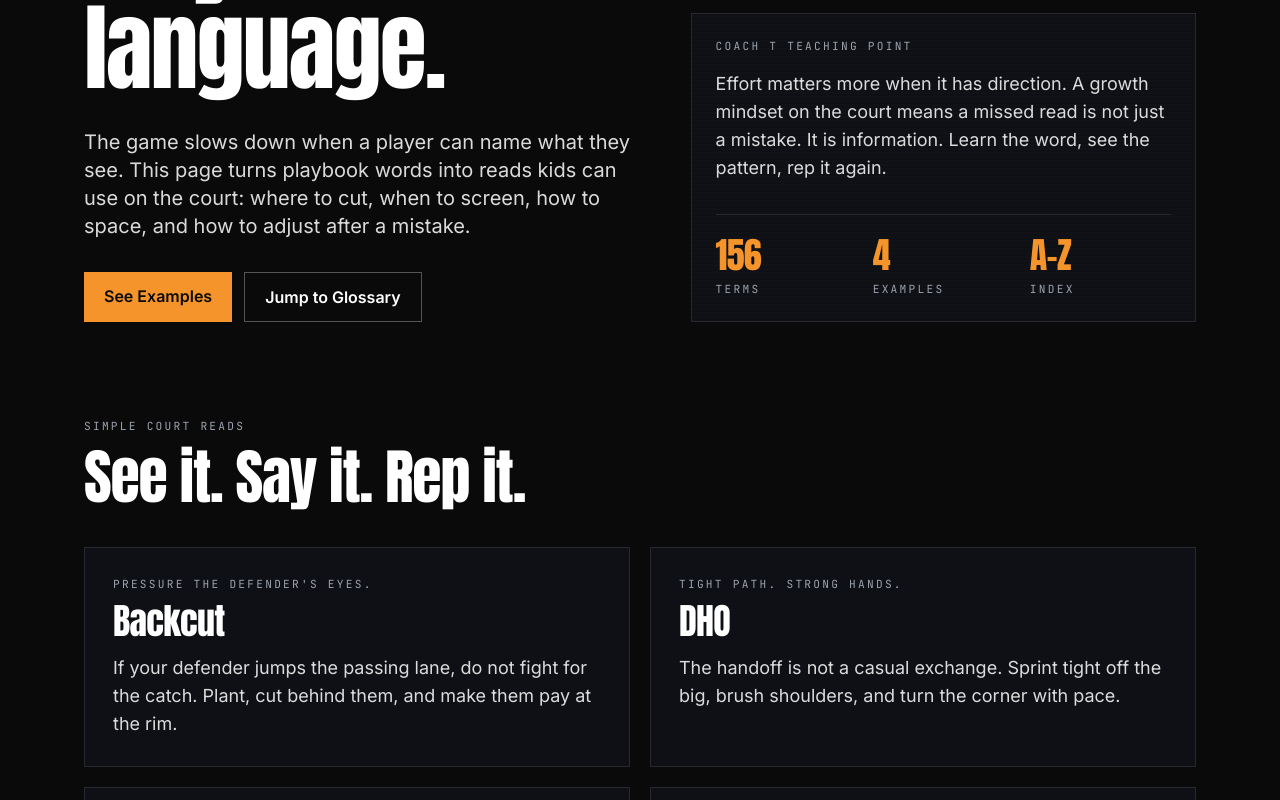
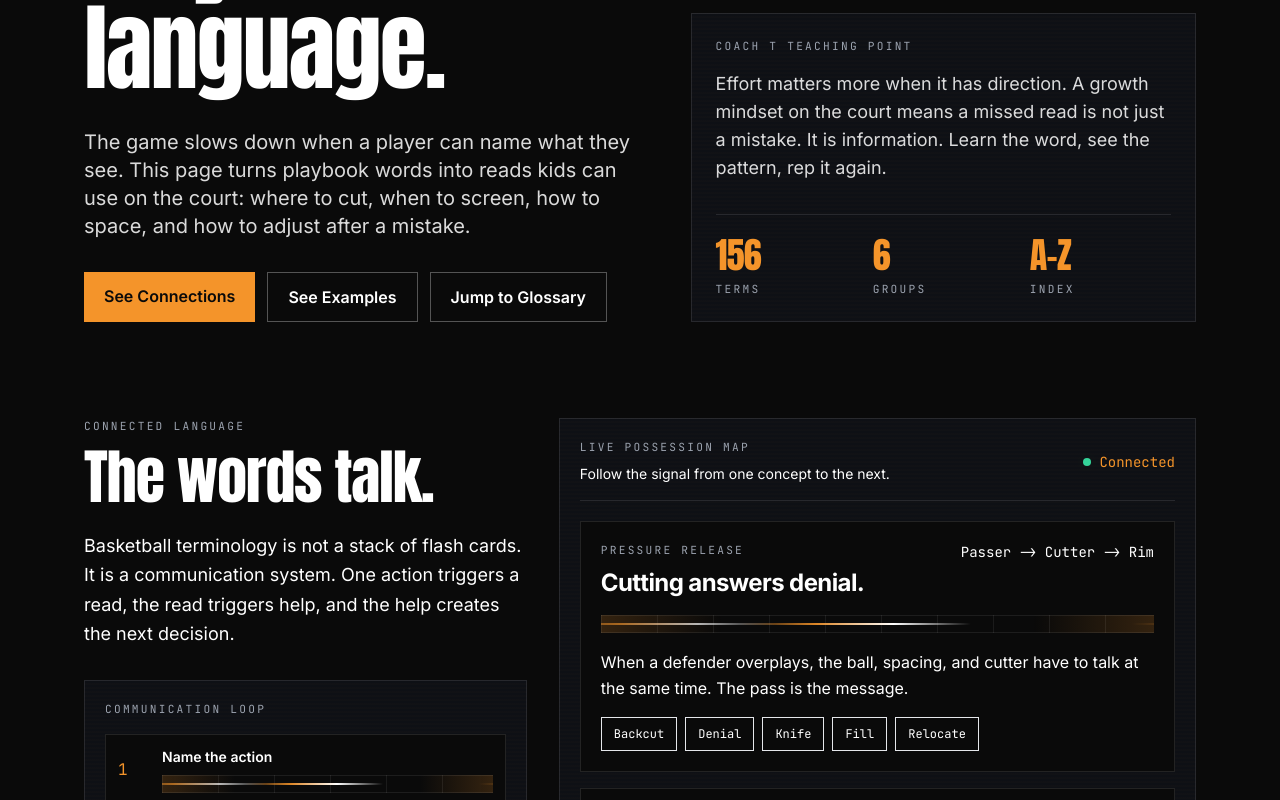
Before and after one commit to btctc/btcballers-fit, a Next.js app: page /playbook in a window 1280 px wide. Shown: the part 300-1100 px from the top of the page. Built offline with nearby package versions, Linux system fonts and the light colour scheme.

Commit message:
Add playbook connection map

```diff
--- a/src/app/about/page.tsx
+++ b/src/app/about/page.tsx
@@ -31,7 +31,7 @@ export default function AboutPage() {
         <p>
           Having my own court means I can be available in a way most trainers cannot. We can train consistently, keep the groups small, and build real relationships. Small numbers mean I see your kid. I see how they move. I see what they&apos;re working on. I see what they&apos;re avoiding.
         </p>
-        <p>I coach hard. I coach with love. Those are not opposites.</p>
+        <p>I coach with passion. I coach with intentionality. The details are how kids learn to trust the work.</p>
       </div>
 
       <div className="mt-16 border-y border-white/10 py-12">
--- a/src/app/globals.css
+++ b/src/app/globals.css
@@ -55,10 +55,44 @@ html { scroll-behavior: smooth; }
   scroll-snap-type: x mandatory;
 }
 
+.signal-stream {
+  position: relative;
+  height: 1.125rem;
+  overflow: hidden;
+  border-top: 1px solid rgba(255,255,255,0.08);
+  border-bottom: 1px solid rgba(255,255,255,0.08);
+  background:
+    linear-gradient(90deg, rgba(244,148,42,0.18), transparent 22%, transparent 78%, rgba(244,148,42,0.18)),
+    repeating-linear-gradient(90deg, rgba(255,255,255,0.07) 0 1px, transparent 1px 3.5rem);
+}
+
+.signal-stream span {
+  position: absolute;
+  top: 50%;
+  left: -42%;
+  width: 42%;
+  height: 2px;
+  transform: translateY(-50%);
+  background: linear-gradient(90deg, transparent, rgba(244,148,42,0.9), #FFFFFF, transparent);
+  animation: signalSweep 2.8s linear infinite;
+}
+
+.signal-stream span:nth-child(2) { animation-delay: 0.7s; opacity: 0.7; }
+.signal-stream span:nth-child(3) { animation-delay: 1.4s; opacity: 0.5; }
+
+@keyframes signalSweep {
+  to { left: 100%; }
+}
+
 @media (prefers-reduced-motion: reduce) {
   .logo-sway,
-  .status-pulse {
+  .status-pulse,
+  .signal-stream span {
     animation: none !important;
+  }
+
+  .signal-stream span {
+    left: 30%;
   }
 }
 
--- a/src/app/playbook/page.tsx
+++ b/src/app/playbook/page.tsx
@@ -29,6 +29,55 @@ const examples = [
   },
 ];
 
+const connectionGroups = [
+  {
+    label: "Pressure release",
+    title: "Cutting answers denial.",
+    signal: "Passer -> Cutter -> Rim",
+    terms: ["Backcut", "Denial", "Knife", "Fill", "Relocate"],
+    read: "When a defender overplays, the ball, spacing, and cutter have to talk at the same time. The pass is the message.",
+  },
+  {
+    label: "Two-player engine",
+    title: "Screens create decisions.",
+    signal: "Screen -> Use -> Roll / Pop",
+    terms: ["Ball Screen", "DHO", "Drag", "Ram", "Roll", "Pop", "Spain"],
+    read: "The screener, handler, and spacing players are all connected. One good screen can force the whole defense to communicate.",
+  },
+  {
+    label: "Weakside punishment",
+    title: "Help opens the next pass.",
+    signal: "Drive -> Help -> Weakside",
+    terms: ["Hammer", "Flare", "Corner", "Kick", "Weakside", "Strongside"],
+    read: "When the ball attacks one side, the opposite side cannot fall asleep. The best shot often comes from the second defender helping.",
+  },
+  {
+    label: "Defensive chain",
+    title: "Coverage is team language.",
+    signal: "Ball -> Help -> Recovery",
+    terms: ["Closeout", "Help", "Dig", "Switch", "Drop", "Hedge", "Weakside I"],
+    read: "Defense is communication under pressure. One player contains, one helps, one covers the next pass, and everybody recovers.",
+  },
+  {
+    label: "Time and score",
+    title: "Situation changes the call.",
+    signal: "Clock -> Spacing -> Shot",
+    terms: ["ATO", "BLOB", "SLOB", "Late Clock", "Specials", "Quick"],
+    read: "The same action feels different with six seconds left, after a timeout, or on an inbound. Smart players know the moment.",
+  },
+  {
+    label: "Early offense",
+    title: "Run before the defense settles.",
+    signal: "Outlet -> Advance -> Attack",
+    terms: ["Outlet", "Early", "Drag", "Double Drag", "North-South", "Crash"],
+    read: "Transition is not chaos. The first pass, first sprint, and first screen tell everybody what advantage to chase.",
+  },
+];
+
+function glossaryHref(term: string) {
+  return `#letter-${term[0].toLowerCase()}`;
+}
+
 export default function PlaybookPage() {
   return (
     <div className="max-w-6xl mx-auto px-5 py-20">
@@ -40,7 +89,10 @@ export default function PlaybookPage() {
             The game slows down when a player can name what they see. This page turns playbook words into reads kids can use on the court: where to cut, when to screen, how to space, and how to adjust after a mistake.
           </p>
           <div className="mt-8 flex flex-wrap gap-3">
-            <a href="#examples" className="bg-btc-orange text-btc-black px-5 py-3 font-semibold hover:bg-btc-white transition">
+            <a href="#connections" className="bg-btc-orange text-btc-black px-5 py-3 font-semibold hover:bg-btc-white transition">
+              See Connections
+            </a>
+            <a href="#examples" className="border border-white/30 px-5 py-3 font-semibold hover:border-btc-orange hover:text-btc-orange transition">
               See Examples
             </a>
             <a href="#glossary" className="border border-white/30 px-5 py-3 font-semibold hover:border-btc-orange hover:text-btc-orange transition">
@@ -60,12 +112,90 @@ export default function PlaybookPage() {
               <div className="label mt-2">Terms</div>
             </div>
             <div>
-              <div className="display text-4xl text-btc-orange">4</div>
-              <div className="label mt-2">Examples</div>
+              <div className="display text-4xl text-btc-orange">{connectionGroups.length}</div>
+              <div className="label mt-2">Groups</div>
             </div>
             <div>
               <div className="display text-4xl text-btc-orange">A-Z</div>
               <div className="label mt-2">Index</div>
+            </div>
+          </div>
+        </div>
+      </section>
+
+      <section id="connections" className="mt-24 scroll-mt-28">
+        <div className="grid lg:grid-cols-[0.82fr_1.18fr] gap-8 items-start">
+          <div className="lg:sticky lg:top-28">
+            <div className="label text-btc-orange">Connected language</div>
+            <h2 className="display text-4xl md:text-6xl mt-3">The words talk.</h2>
+            <p className="mt-6 text-lg leading-relaxed text-btc-white/82">
+              Basketball terminology is not a stack of flash cards. It is a communication system. One action triggers a read, the read triggers help, and the help creates the next decision.
+            </p>
+            <div className="mt-8 border border-white/10 bg-btc-dim p-5 scanline">
+              <div className="label text-btc-orange">Communication loop</div>
+              <div className="mt-4 grid gap-3">
+                {["Name the action", "See the coverage", "Make the next read"].map((step, index) => (
+                  <div key={step} className="grid grid-cols-[2rem_1fr] gap-3 items-center border border-white/10 bg-btc-black p-3">
+                    <div className="mono text-btc-orange">{index + 1}</div>
+                    <div>
+                      <div className="text-sm font-semibold text-btc-white">{step}</div>
+                      <div className="signal-stream mt-2" aria-hidden="true">
+                        <span />
+                        <span />
+                        <span />
+                      </div>
+                    </div>
+                  </div>
+                ))}
+              </div>
+            </div>
+          </div>
+
+          <div className="border border-white/10 bg-btc-dim p-4 md:p-5 scanline">
+            <div className="flex flex-wrap items-center justify-between gap-3 border-b border-white/10 pb-4">
+              <div>
+                <div className="label text-btc-orange">Live possession map</div>
+                <p className="mt-2 text-sm text-btc-white/62">
+                  Follow the signal from one concept to the next.
+                </p>
+              </div>
+              <div className="mono flex items-center gap-2 text-sm text-btc-orange">
+                <span className="h-2 w-2 rounded-full bg-emerald-400 status-pulse" aria-hidden="true" />
+                Connected
+              </div>
+            </div>
+
+            <div className="mt-5 grid gap-4">
+              {connectionGroups.map((group) => (
+                <article key={group.label} className="border border-white/10 bg-btc-black p-4 md:p-5">
+                  <div className="flex flex-col gap-4 md:flex-row md:items-start md:justify-between">
+                    <div>
+                      <div className="label text-btc-orange">{group.label}</div>
+                      <h3 className="mt-2 text-2xl font-bold tracking-tight text-btc-white">{group.title}</h3>
+                    </div>
+                    <div className="mono text-sm text-btc-white/62">{group.signal}</div>
+                  </div>
+
+                  <div className="signal-stream mt-4" aria-hidden="true">
+                    <span />
+                    <span />
+                    <span />
+                  </div>
+
+                  <p className="mt-4 text-base leading-relaxed text-btc-white/78">{group.read}</p>
+                  <div className="mt-4 flex flex-wrap gap-2">
+                    {group.terms.map((term) => (
+                      <a
+                        key={term}
+                        href={glossaryHref(term)}
+                        className="mono border border-white/12 px-3 py-2 text-xs text-btc-white/78 hover:border-btc-orange hover:text-btc-orange transition"
+                      >
+                        {term}
+                      </a>
+                    ))}
+                  </div>
+                </article>
+              ))}
             </div>
           </div>
         </div>
--- a/src/components/BiggerThanBasketball.tsx
+++ b/src/components/BiggerThanBasketball.tsx
@@ -16,7 +16,7 @@ export default function BiggerThanBasketball() {
         <div>
           <div className="label text-btc-orange mb-5">It&apos;s bigger than basketball</div>
           <h2 className="display text-5xl md:text-6xl mb-8">
-            I coach hard.<br />I coach with love.
+            I coach with passion.<br />I coach with intentionality.
           </h2>
           <p className="text-btc-white/80 text-lg leading-relaxed">
             The court is where we start. It&apos;s not where we stop.
```
